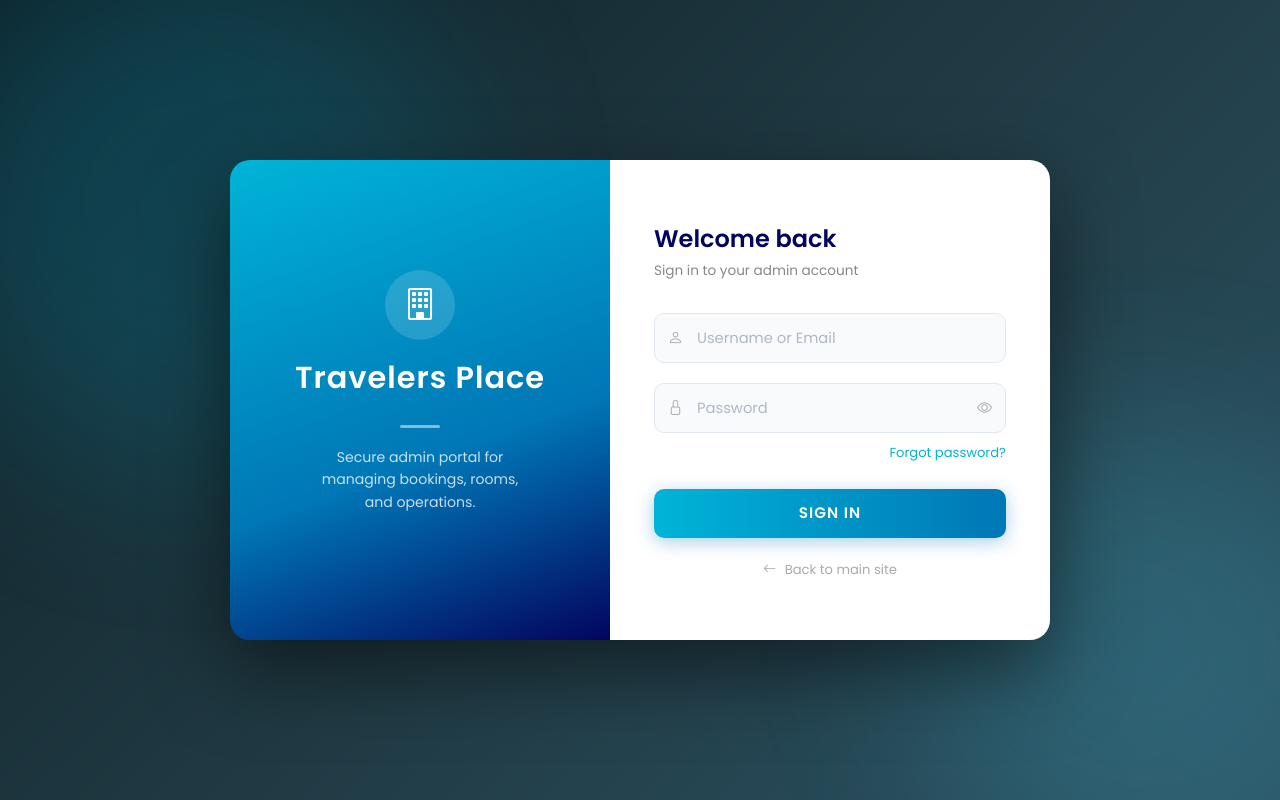
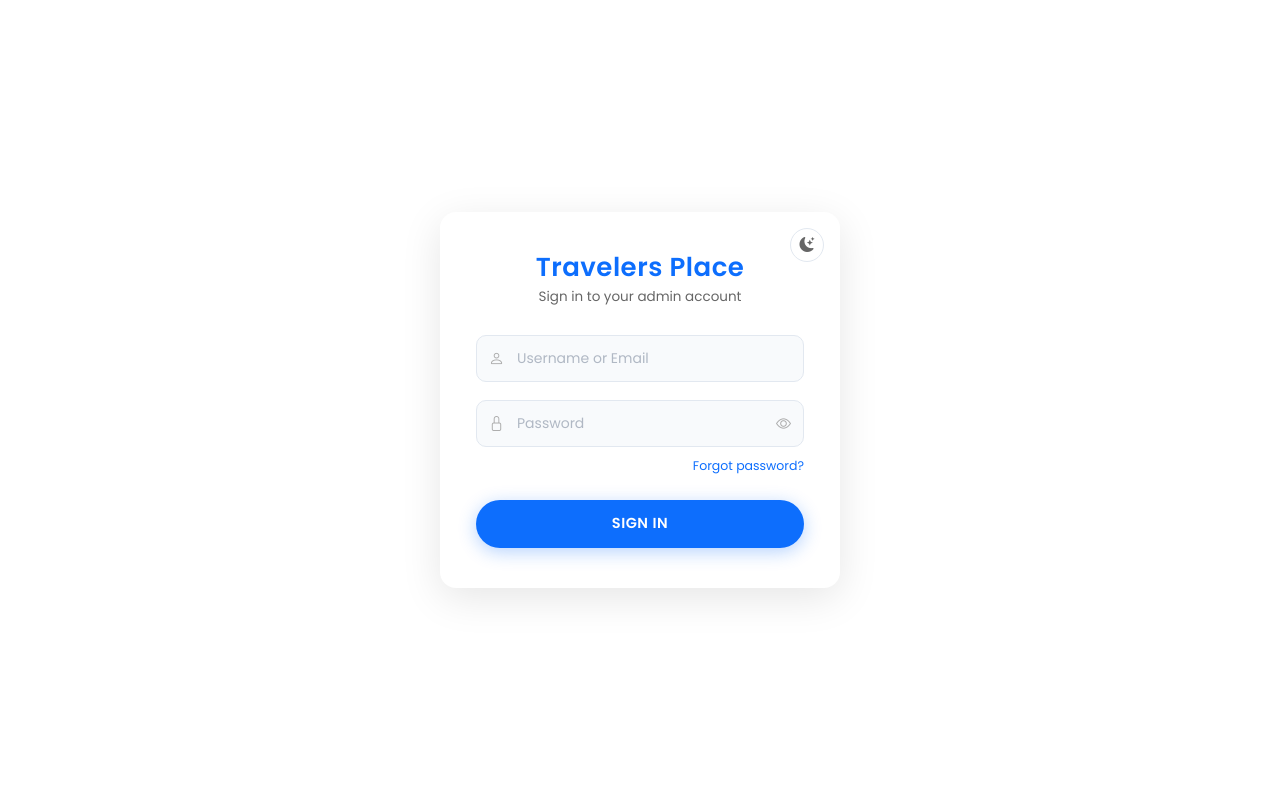
Before and after one commit to Keithlara/SE, a PHP site: page /hbwebsite/admin/index.php in a window 1280 px wide. Run offline with PHP 8.4, Linux system fonts and the light colour scheme; some libraries are stand-ins or nearby versions.

Commit message:
Redesign the admin login page with a modern, centered aesthetic and add dark mode
Update admin/index.php to implement a new minimal, centered login form design with light/dark mode support, removing the legacy left panel and decorative elements.

Replit-Commit-Author: Agent
Replit-Commit-Session-Id: b53bce76-8a30-4517-a0f5-e768d9c9f9ca
Replit-Commit-Checkpoint-Type: full_checkpoint
Replit-Commit-Event-Id: 2ad02fc2-5460-4649-9924-83020a8523d7
Replit-Commit-Screenshot-Url: https://storage.googleapis.com/screenshot-production-us-central1/bcbb7438-df24-4c60-aacb-5aaebf0370b1/b53bce76-8a30-4517-a0f5-e768d9c9f9ca/Xe6ioAu
Replit-Helium-Checkpoint-Created: true

```diff
--- a/admin/index.php
+++ b/admin/index.php
@@ -27,141 +27,113 @@
       display: flex;
       align-items: center;
       justify-content: center;
-      background: linear-gradient(135deg, #0f2027, #203a43, #2c5364);
-      font-family: 'Segoe UI', Tahoma, Geneva, Verdana, sans-serif;
-      overflow: hidden;
+      background: #ffffff;
+      color: #000;
+      font-family: 'Poppins', 'Segoe UI', sans-serif;
+      transition: background 0.3s, color 0.3s;
     }
 
-    /* Subtle animated background blobs */
-    body::before, body::after {
-      content: '';
-      position: fixed;
-      border-radius: 50%;
-      filter: blur(80px);
-      opacity: 0.18;
-      z-index: 0;
-    }
-    body::before {
-      width: 500px; height: 500px;
-      background: #00b4d8;
-      top: -120px; left: -120px;
-      animation: blob1 8s ease-in-out infinite alternate;
-    }
-    body::after {
-      width: 400px; height: 400px;
-      background: #48cae4;
-      bottom: -100px; right: -100px;
-      animation: blob2 10s ease-in-out infinite alternate;
-    }
-    @keyframes blob1 { to { transform: translate(60px, 80px) scale(1.1); } }
-    @keyframes blob2 { to { transform: translate(-60px, -80px) scale(1.15); } }
-
-    .login-wrapper {
-      position: relative;
-      z-index: 1;
-      display: flex;
-      border-radius: 20px;
-      overflow: hidden;
-      box-shadow: 0 30px 80px rgba(0,0,0,0.5);
-      width: 820px;
-      max-width: 96vw;
-      min-height: 480px;
+    body.dark-mode {
+      background: #0f172a;
+      color: #fff;
     }
 
-    /* Left decorative panel */
-    .login-side {
-      flex: 1;
-      background: linear-gradient(160deg, #00b4d8 0%, #0077b6 60%, #03045e 100%);
-      display: flex;
-      flex-direction: column;
-      align-items: center;
-      justify-content: center;
-      padding: 40px 30px;
-      color: #fff;
-      text-align: center;
-    }
-    .login-side .brand-icon {
-      width: 70px; height: 70px;
-      background: rgba(255,255,255,0.15);
-      border-radius: 50%;
-      display: flex; align-items: center; justify-content: center;
-      margin-bottom: 20px;
-      font-size: 32px;
-      backdrop-filter: blur(6px);
-    }
-    .login-side h1 {
-      font-size: 1.9rem;
-      font-weight: 700;
-      letter-spacing: 1px;
-      margin-bottom: 10px;
-    }
-    .login-side p {
-      font-size: 0.88rem;
-      opacity: 0.78;
-      line-height: 1.6;
-      max-width: 200px;
-    }
-    .login-side .divider {
-      width: 40px; height: 3px;
-      background: rgba(255,255,255,0.5);
-      border-radius: 2px;
-      margin: 18px auto;
+    .login-card {
+      width: 100%;
+      max-width: 400px;
+      padding: 40px 36px;
+      border-radius: 16px;
+      box-shadow: 0 10px 40px rgba(0,0,0,0.1);
+      background: #fff;
+      animation: fadeIn 0.5s ease;
+      position: relative;
     }
 
-    /* Right form panel */
-    .login-form {
-      flex: 1.1;
-      background: #fff;
-      padding: 50px 44px;
-      display: flex;
-      flex-direction: column;
-      justify-content: center;
-    }
-    .login-form .form-title {
-      font-size: 1.5rem;
-      font-weight: 700;
-      color: #03045e;
-      margin-bottom: 4px;
-    }
-    .login-form .form-subtitle {
-      font-size: 0.85rem;
-      color: #888;
-      margin-bottom: 32px;
+    .dark-mode .login-card {
+      background: rgba(255,255,255,0.06);
+      backdrop-filter: blur(14px);
+      -webkit-backdrop-filter: blur(14px);
+      border: 1px solid rgba(255,255,255,0.1);
+      box-shadow: 0 10px 40px rgba(0,0,0,0.4);
     }
 
-    .input-group-custom {
+    @keyframes fadeIn {
+      from { opacity: 0; transform: translateY(12px); }
+      to   { opacity: 1; transform: translateY(0); }
+    }
+
+    .brand-title {
+      font-weight: 700;
+      font-size: 26px;
+      text-align: center;
+      margin-bottom: 4px;
+      color: #0d6efd;
+      letter-spacing: 0.5px;
+    }
+    .dark-mode .brand-title { color: #60a5fa; }
+
+    .subtitle {
+      text-align: center;
+      font-size: 13.5px;
+      opacity: 0.6;
+      margin-bottom: 28px;
+    }
+
+    .form-label-custom {
+      font-size: 13px;
+      font-weight: 600;
+      margin-bottom: 6px;
+      display: block;
+      opacity: 0.75;
+    }
+
+    .input-wrap {
       position: relative;
-      margin-bottom: 20px;
+      margin-bottom: 18px;
     }
-    .input-group-custom .input-icon {
+    .input-wrap .input-icon {
       position: absolute;
-      left: 14px;
+      left: 13px;
       top: 50%;
       transform: translateY(-50%);
       color: #aaa;
       font-size: 15px;
+      pointer-events: none;
     }
-    .input-group-custom input {
+    .input-wrap input {
       width: 100%;
-      padding: 13px 16px 13px 42px;
+      padding: 12px 14px 12px 40px;
       border: 1.5px solid #e2e8f0;
       border-radius: 10px;
-      font-size: 0.92rem;
-      color: #333;
+      font-size: 14px;
       background: #f8fafc;
-      transition: border-color 0.25s, box-shadow 0.25s;
+      color: #222;
       outline: none;
+      transition: border-color 0.2s, box-shadow 0.2s, background 0.2s;
+      font-family: inherit;
     }
-    .input-group-custom input:focus {
-      border-color: #00b4d8;
+    .input-wrap input:focus {
+      border-color: #0d6efd;
       background: #fff;
-      box-shadow: 0 0 0 3px rgba(0,180,216,0.12);
+      box-shadow: 0 0 0 3px rgba(13,110,253,0.1);
     }
-    .input-group-custom input::placeholder { color: #b0b8c4; }
+    .input-wrap input::placeholder { color: #b0b8c4; }
+
+    .dark-mode .input-wrap input {
+      background: rgba(255,255,255,0.08);
+      border-color: rgba(255,255,255,0.12);
+      color: #fff;
+    }
+    .dark-mode .input-wrap input:focus {
+      background: rgba(255,255,255,0.12);
+      border-color: #60a5fa;
+      box-shadow: 0 0 0 3px rgba(96,165,250,0.15);
+    }
+    .dark-mode .input-wrap input::placeholder { color: rgba(255,255,255,0.3); }
 
     .toggle-pass {
       position: absolute;
-      right: 14px;
+      right: 13px;
       top: 50%;
       transform: translateY(-50%);
       cursor: pointer;
@@ -170,89 +142,93 @@
       user-select: none;
       transition: color 0.2s;
     }
-    .toggle-pass:hover { color: #00b4d8; }
+    .toggle-pass:hover { color: #0d6efd; }
+    .dark-mode .toggle-pass:hover { color: #60a5fa; }
 
     .forgot-link {
       display: block;
       text-align: right;
-      font-size: 0.82rem;
-      color: #00b4d8;
+      font-size: 12.5px;
+      color: #0d6efd;
       text-decoration: none;
-      margin-top: -10px;
-      margin-bottom: 26px;
+      margin-top: -8px;
+      margin-bottom: 24px;
       transition: color 0.2s;
     }
-    .forgot-link:hover { color: #0077b6; text-decoration: underline; }
+    .forgot-link:hover { color: #0b5ed7; text-decoration: underline; }
+    .dark-mode .forgot-link { color: #60a5fa; }
 
     .btn-login {
       width: 100%;
       padding: 13px;
       border: none;
-      border-radius: 10px;
-      background: linear-gradient(90deg, #00b4d8, #0077b6);
+      border-radius: 50px;
+      background: #0d6efd;
       color: #fff;
-      font-size: 0.95rem;
+      font-size: 14.5px;
       font-weight: 600;
-      letter-spacing: 1px;
+      letter-spacing: 0.5px;
       cursor: pointer;
-      transition: opacity 0.25s, box-shadow 0.25s, transform 0.15s;
-      box-shadow: 0 4px 18px rgba(0,119,182,0.35);
+      transition: background 0.3s, transform 0.15s, box-shadow 0.2s;
+      box-shadow: 0 4px 18px rgba(13,110,253,0.3);
+      font-family: inherit;
     }
     .btn-login:hover {
-      opacity: 0.92;
+      background: #0b5ed7;
       transform: translateY(-1px);
-      box-shadow: 0 8px 24px rgba(0,119,182,0.45);
+      box-shadow: 0 6px 22px rgba(13,110,253,0.4);
     }
     .btn-login:active { transform: translateY(0); }
 
-    .back-link {
-      display: block;
-      text-align: center;
-      margin-top: 22px;
-      font-size: 0.82rem;
-      color: #aaa;
-      text-decoration: none;
-      transition: color 0.2s;
+    /* Dark mode toggle */
+    .mode-toggle {
+      position: absolute;
+      top: 16px;
+      right: 16px;
+      background: none;
+      border: 1.5px solid #e2e8f0;
+      border-radius: 50%;
+      width: 34px;
+      height: 34px;
+      display: flex;
+      align-items: center;
+      justify-content: center;
+      cursor: pointer;
+      color: #666;
+      font-size: 15px;
+      transition: all 0.25s;
     }
-    .back-link:hover { color: #0077b6; }
-    .back-link i { margin-right: 5px; }
+    .mode-toggle:hover { border-color: #0d6efd; color: #0d6efd; }
+    .dark-mode .mode-toggle { border-color: rgba(255,255,255,0.2); color: #cbd5e1; }
+    .dark-mode .mode-toggle:hover { border-color: #60a5fa; color: #60a5fa; }
 
-    @media (max-width: 640px) {
-      .login-side { display: none; }
-      .login-form { padding: 40px 26px; }
-      .login-wrapper { width: 100%; border-radius: 0; min-height: 100vh; }
+    @media (max-width: 480px) {
+      .login-card { padding: 32px 22px; margin: 16px; border-radius: 14px; }
     }
   </style>
 </head>
 <body>
 
-  <div class="login-wrapper">
+  <div class="login-card">
 
-    <!-- Left decorative side -->
-    <div class="login-side">
-      <div class="brand-icon">
-        <i class="bi bi-building"></i>
-      </div>
-      <h1>Travelers Place</h1>
-      <div class="divider"></div>
-      <p>Secure admin portal for managing bookings, rooms, and operations.</p>
-    </div>
+    <!-- Dark mode toggle -->
+    <button class="mode-toggle" id="modeToggle" title="Toggle dark mode" type="button">
+      <i class="bi bi-moon-stars-fill" id="modeIcon"></i>
+    </button>
 
-    <!-- Right form side -->
-    <div class="login-form">
-      <div class="form-title">Welcome back</div>
-      <div class="form-subtitle">Sign in to your admin account</div>
+    <h2 class="brand-title">Travelers Place</h2>
+    <p class="subtitle">Sign in to your admin account</p>
 
     <form method="POST" autocomplete="off">
-        <div class="input-group-custom">
+      <div class="input-wrap">
         <i class="bi bi-person input-icon"></i>
         <input name="admin_name" required type="text" placeholder="Username or Email" autocomplete="username">
       </div>
 
-        <div class="input-group-custom">
+      <div class="input-wrap">
         <i class="bi bi-lock input-icon"></i>
         <input name="admin_pass" required type="password" id="adminPass" placeholder="Password" autocomplete="current-password">
-          <span class="toggle-pass" onclick="togglePass()">
+        <span class="toggle-pass" onclick="togglePass()" title="Show/hide password">
           <i class="bi bi-eye" id="eyeIcon"></i>
         </span>
       </div>
@@ -261,11 +237,6 @@
 
       <button name="login" type="submit" class="btn-login">SIGN IN</button>
     </form>
-
-      <a href="../index.php" class="back-link">
-        <i class="bi bi-arrow-left"></i> Back to main site
-      </a>
-    </div>
 
   </div>
 
@@ -353,6 +324,30 @@
         icon.classList.replace('bi-eye-slash', 'bi-eye');
       }
     }
+
+    // Dark mode toggle with localStorage persistence
+    const body = document.body;
+    const modeToggle = document.getElementById('modeToggle');
+    const modeIcon = document.getElementById('modeIcon');
+
+    function applyDark(on) {
+      if (on) {
+        body.classList.add('dark-mode');
+        modeIcon.classList.replace('bi-moon-stars-fill', 'bi-sun-fill');
+      } else {
+        body.classList.remove('dark-mode');
+        modeIcon.classList.replace('bi-sun-fill', 'bi-moon-stars-fill');
+      }
+    }
+
+    // Load saved preference
+    applyDark(localStorage.getItem('adminDarkMode') === '1');
+
+    modeToggle.addEventListener('click', function() {
+      const isDark = body.classList.contains('dark-mode');
+      applyDark(!isDark);
+      localStorage.setItem('adminDarkMode', isDark ? '0' : '1');
+    });
   </script>
 
   <?php require('inc/scripts.php') ?>
```
Also changed, not shown: 1 other file. Lines whose indentation alone changed are shown as unchanged.
